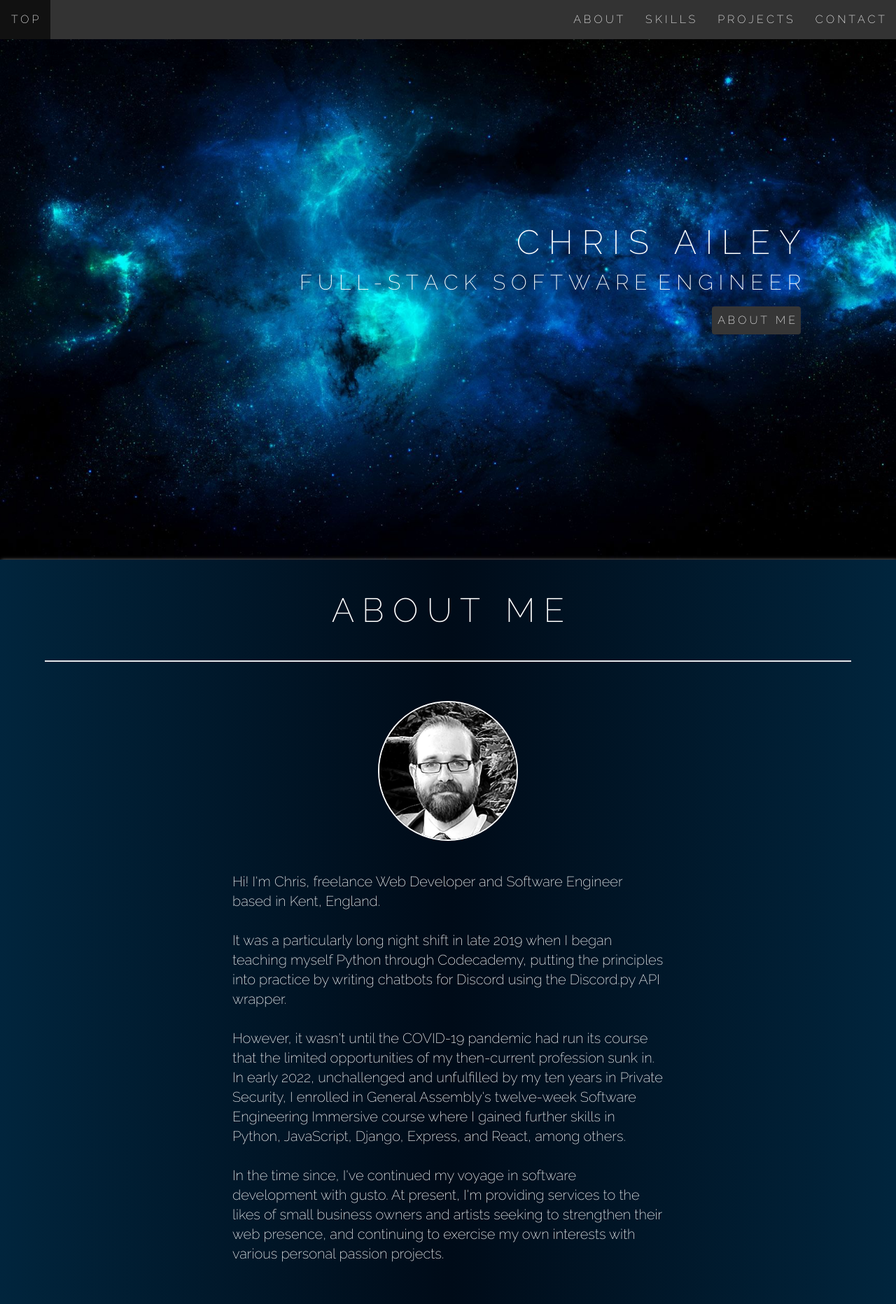
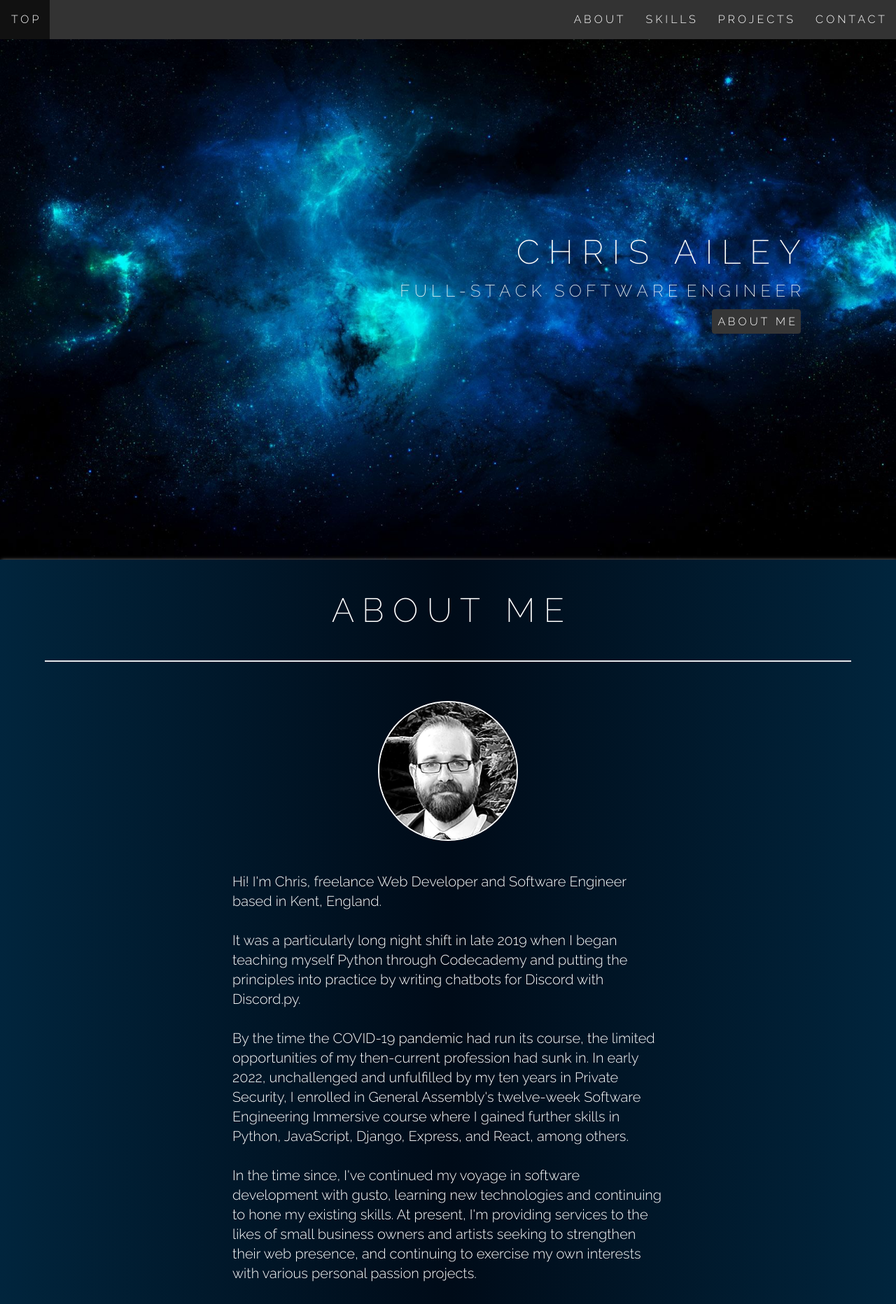
Before and after one commit to C-T-Ailey/c-t-ailey.github.io, a Next.js app: page / in a window 1280 px wide. Shown: the top 1864 px of the page at 70% size. Built offline with nearby package versions, Linux system fonts and the light colour scheme.

Commit message:
completed layout, styling and animations for desktop view; most recent projects to be added

```diff
--- a/app/globals.css
+++ b/app/globals.css
@@ -1,27 +1,3 @@
 @tailwind base;
 @tailwind components;
 @tailwind utilities;
-
-@keyframes title-animation {
-  from {
-    left: 12.5rem;
-    color: rgba(0, 0, 0, 0); }
-  to {
-    left: 0;
-    color: #fbfaf9; } }
-
-@keyframes job-animation {
-  from {
-    left: -12.5rem;
-    color: rgba(0, 0, 0, 0); }
-  to {
-    left: 0;
-    color: #fbfaf9; } }
-
-@keyframes learn-more-animation {
-  from {
-    top: 12.5rem;
-    opacity: 0; }
-  to {
-    top: 0;
-    opacity: 1; } }
--- a/app/home.css
+++ b/app/home.css
@@ -15,5 +15,57 @@
 }
 
 .icon {
-  margin: 0 1rem 0 1rem
+  margin-left: 1rem;
+  margin-right: 1rem;
 }
+
+.title {
+  -webkit-animation-name: title-animation;
+  -webkit-animation-duration: 2s;
+  -webkit-animation-fill-mode: forwards;
+  animation-name: title-animation;
+  animation-duration: 2s;
+  animation-fill-mode: forwards;
+}
+
+.job {
+  -webkit-animation-name: job-animation;
+  -webkit-animation-duration: 2s;
+  -webkit-animation-fill-mode: forwards;
+  animation-name: job-animation;
+  animation-duration: 2s;
+  animation-fill-mode: forwards;
+}
+
+.learnmore {
+  -webkit-animation-name: learn-more-animation;
+  -webkit-animation-duration: 2s;
+  -webkit-animation-fill-mode: forwards;
+  animation-name: learn-more-animation;
+  animation-duration: 2s;
+  animation-fill-mode: forwards;
+}
+
+@keyframes title-animation {
+  from {
+    left: 12.5rem;
+    color: rgba(0, 0, 0, 0); }
+  to {
+    left: 0;
+    color: #fbfaf9; } }
+
+@keyframes job-animation {
+  from {
+    left: -12.5rem;
+    color: rgba(0, 0, 0, 0); }
+  to {
+    left: 0;
+    color: #fbfaf9; } }
+
+@keyframes learn-more-animation {
+  from {
+    top: 12.5rem;
+    opacity: 0; }
+  to {
+    top: 0;
+    opacity: 1; } }
--- a/app/layout.js
+++ b/app/layout.js
@@ -19,10 +19,10 @@ export default function RootLayout({ children }) {
   return (
     <html lang="en">
       <head>
-        <link rel="stylesheet" href="https://cdn.jsdelivr.net/gh/devicons/devicon@v2.15.1/devicon.min.css"/>
+        <link rel="stylesheet" href="https://cdn.jsdelivr.net/gh/devicons/devicon@latest/devicon.min.css"/>
       </head>
 
-      <body className={`${raleway.className} font-[200] text-white h-screen`}>
+      <body className={`${raleway.className} font-[300] text-white h-screen`}>
 
         <div className="relative min-h-screen">
           <Navbar/>
--- a/app/page.js
+++ b/app/page.js
@@ -1,40 +1,51 @@
+"use client"
+
 import Image from "next/image";
 import './home.css'
+
+import { sectionScroll } from "@/components/Navbar";
 
 const sectionSpace = "section w-full flex flex-col justify-center items-center min-h-screen h-auto bspace"
 
 const sectionGrad = "section w-full flex flex-col justify-center items-center min-h-screen h-auto bgrad"
 
-const sectionTitle = "w-[90%] h-auto py-12 mb-6 border-b-2 text-center text-5xl"
+const sectionTitleContainer = "h-full w-full flex flex-col justify-start items-center pb-12"
 
-const skillContainer = "w-[80%] flex flex-col items-center justify-center mt-8 p-3"
+const sectionTitle = "w-[90%] h-auto py-12 mb-6 border-b-2 text-center font-[200] text-5xl"
+
+const skillContainer = "w-fit flex flex-col items-center justify-center my-10 p-3"
 
 const skillSubHeader = "text-4xl mb-2"
 
-const skillIcons = "text-[5.75rem] flex flex-row justify-center"
+const skillIcons = "text-[5.75rem] flex flex-row flex-wrap justify-center"
+
+const skillGlow = "drop-shadow-[0_35px_35px_rgba(0,0,0,0.25)]"
+
+const projectWindow = "w-full h-[25rem] bg-center bg-cover m-auto border-2 rounded-md shadow-[0_5px_5px_rgba(0,0,0,0.6)]"
 
 export default function Home() {
   return (
     <main className="flex flex-col items-center w-full">
 
-      <div className={sectionSpace} id="home">
-        <div className="h-full w-[80%] flex flex-col justify-center items-end ">
-          <h1 className="text-5xl m-2">C&nbsp;H&nbsp;R&nbsp;I&nbsp;S &nbsp; A&nbsp;I&nbsp;L&nbsp;E&nbsp;Y</h1>
-          <h1 className="text-3xl m-2">F&nbsp;U&nbsp;L&nbsp;L - S&nbsp;T&nbsp;A&nbsp;C&nbsp;K &nbsp; S&nbsp;O&nbsp;F&nbsp;T&nbsp;W&nbsp;A&nbsp;R&nbsp;E &nbsp;E&nbsp;N&nbsp;G&nbsp;I&nbsp;N&nbsp;E&nbsp;E&nbsp;R</h1>
-          <a href="#about" className="bg-[#363636] w-fit p-2 m-2 rounded hover:bg-[#111] duration-300">A B O U T &nbsp; M E</a>
+      <div className={sectionSpace} id="home" onClick={(e) => e.preventDefault()}>
+        {/* <div className="h-full w-[80%] flex flex-col justify-center items-end"> */}
+        <div className="h-fit w-[90%] top-[40vh] pr-14 absolute text-right">
+          <h1 className="text-5xl font-[200] m-4 relative title">C&nbsp;H&nbsp;R&nbsp;I&nbsp;S &nbsp; A&nbsp;I&nbsp;L&nbsp;E&nbsp;Y</h1>
+          <h1 className="text-2xl font-[200] m-4 relative job">F&nbsp;U&nbsp;L&nbsp;L - S&nbsp;T&nbsp;A&nbsp;C&nbsp;K &nbsp; S&nbsp;O&nbsp;F&nbsp;T&nbsp;W&nbsp;A&nbsp;R&nbsp;E &nbsp;E&nbsp;N&nbsp;G&nbsp;I&nbsp;N&nbsp;E&nbsp;E&nbsp;R</h1>
+          <a href="#about" className="bg-[#363636] w-fit p-2 m-4 rounded hover:bg-[#111] duration-300 relative learnmore" onClick={(e) => sectionScroll(e)}>A B O U T &nbsp; M E</a>
         </div>
       </div>
 
       <div className={sectionGrad} id="about">
-        <div className="h-full w-full flex flex-col justify-start items-center pb-12">
+        <div className={sectionTitleContainer}>
           <div className={sectionTitle}>
-            <h1 className="">
+            <h1>
               A B O U T &nbsp; M E
             </h1>
           </div>
 
-          <div className="w-[12.5rem] h-[12.5rem] border-2 border-white rounded-full my-8">
-            <img src="/images/chrisbw.png" alt="A circular-bordered photo of me." className="rounded-full"/>
+          <div className="w-[12.5rem] h-[12.5rem] border-2 border-white rounded-full my-8 overflow-hidden">
+            <img src="/images/chrisbw.png" alt="A circular-bordered photo of me."/>
           </div>
 
           <div className="w-[50%] h-full flex flex-col m-auto p-3 text-xl">
@@ -43,30 +54,37 @@ export default function Home() {
             </p>
             <br/>
             <p>
-              {"It was a particularly long night shift in late 2019 when I began teaching myself Python through Codecademy, putting the principles into practice by writing chatbots for Discord using the Discord.py API wrapper."}
+              {"It was a particularly long night shift in late 2019 when I began teaching myself Python through Codecademy and putting the principles into practice by writing chatbots for Discord with Discord.py."}
             </p>
             <br/>
             <p>
-              {"However, it wasn't until the COVID-19 pandemic had run its course that the limited opportunities of my then-current profession sunk in. In early 2022, unchallenged and unfulfilled by my ten years in Private Security, I enrolled in General Assembly's twelve-week Software Engineering Immersive course where I gained further skills in Python, JavaScript, Django, Express, and React, among others."}
+              {"By the time the COVID-19 pandemic had run its course, the limited opportunities of my then-current profession had sunk in. In early 2022, unchallenged and unfulfilled by my ten years in Private Security, I enrolled in General Assembly's twelve-week Software Engineering Immersive course where I gained further skills in Python, JavaScript, Django, Express, and React, among others."}
             </p>
             <br/>
             <p>
-              {"In the time since, I've continued my voyage in software development with gusto. At present, I'm providing services to the likes of small business owners and artists seeking to strengthen their web presence, and continuing to exercise my own interests with various personal passion projects."}
+              {"In the time since, I've continued my voyage in software development with gusto, learning new technologies and continuing to hone my existing skills. At present, I'm providing services to the likes of small business owners and artists seeking to strengthen their web presence, and continuing to exercise my own interests with various personal passion projects."}
             </p>
           </div>
         </div>
       </div>
 
       <div className={sectionSpace} id="skills">
+        <div className={`${sectionTitleContainer} pb-0`}>
           <div className={sectionTitle}>
             <h1>S K I L L S</h1>
           </div>
+        </div>
 
+        <div className=" w-fit h-fit m-auto flex flex-col items-center">
           <div className={skillContainer}>
             <h1 className={skillSubHeader}>F R O N T E N D</h1>
             <div className={skillIcons}>
               <i className="devicon-html5-plain-wordmark icon"></i>
               <i className="devicon-css3-plain-wordmark icon"></i>
+              <div className="w-fit h-auto flex flex-col items-center mt-[-15px] icon">
+                <i className="devicon-tailwindcss-original"></i>
+                <i className="devicon-tailwindcss-plain-wordmark my-[-35px]"></i>
+              </div>
               <i className="devicon-javascript-plain icon"></i>
               <i className="devicon-typescript-plain icon"></i>
               <i className="devicon-jquery-plain-wordmark icon"></i>
@@ -91,25 +109,77 @@ export default function Home() {
             <h1 className={skillSubHeader}>T O O L S</h1>
               <div className={skillIcons}>
                 <i className="devicon-git-plain-wordmark icon"></i>
-              <div className="flex flex-col items-center icon" id="github-wordmark">
-                <i id="github-icon" className="devicon-github-plain text-7xl"></i>
-                <span className="text-base select-none">GitHub</span>
-              </div>
+                <i className="devicon-github-original-wordmark icon"></i>
                 <i className="devicon-heroku-original-wordmark icon"></i>
+                <i className="devicon-vercel-original-wordmark icon"></i>
                 <i className="devicon-npm-original-wordmark icon"></i>
                 <i className="devicon-vscode-plain-wordmark icon"></i>
-              <i className="devicon-pycharm-plain-wordmark icon"></i>
+                <div className="w-fit h-auto flex flex-col items-center mt-[-15px] icon">
+                  <i className="devicon-pycharm-plain"></i>
+                  <i className="devicon-pycharm-plain-wordmark my-[-35px]"></i>
+                </div>
                 <i className="devicon-trello-plain-wordmark icon"></i>
+              </div>
         </div>
         </div>
       </div>
 
       <div className={sectionGrad} id="projects">
+        <div className={sectionTitleContainer}>
           <div className={sectionTitle}>
             <h1>P R O J E C T S</h1>
           </div>
         </div>
 
+        <div className="w-full h-full grid gap-x-10 gap-y-5 grid-cols-2 grid-rows-3 p-10">
+          <div className={`${projectWindow} col-start-1 row-start-1`}>
+            <div className="description"></div>
+          </div>
+
+          <div className={`${projectWindow} col-start-2 row-start-1`}>
+            <div className="description"></div>
+          </div>
+
+          <div className={`${projectWindow} bg-[url('/images/bills_current.gif')] col-start-1 row-start-2`}>
+            <div className="description"></div>
+          </div>
+
+          <div className={`${projectWindow} bg-[url('/images/cake.gif')] col-start-2 row-start-2`}>
+            <div className="description"></div>
+          </div>
+
+          <div className={`${projectWindow} bg-[url('/images/nomad.gif')] col-start-1 row-start-3`}>
+            <div className="description"></div>
+          </div>
+
+          <div className={`${projectWindow} bg-[url('/images/burger.gif')] col-start-2 row-start-3`}>
+            <div className="description"></div>
+          </div>
+        </div>
+      </div>
+
+      <div className={`${sectionSpace} mb-16`} id="contact">
+        <div className={sectionTitleContainer}>
+          <div className={sectionTitle}>
+            <h1>C O N T A C T</h1>
+          </div>
+        </div>
+
+        <div className="flex flex-col h-52 items-center justify-around text-xl font-normal whitespace-pre text-center m-auto">
+
+          <p>
+            Thank you for stopping by!
+          </p>
+
+          <p>
+            If you'd like to discuss my previous work, upcoming opportunities, or just wanted to drop in and say hi, please feel free to email me at:
+          </p>
+
+          <a href="mailto:chris.ailey90@gmail.com" className="bg-[#363636] w-fit p-2 m-2 rounded hover:bg-[#111] duration-300">C H R I S . A I L E Y 9 0 @ G M A I L . C O M</a>
+        </div>
+
+      </div>
+
     </main>
   );
 }
--- a/components/Navbar.js
+++ b/components/Navbar.js
@@ -1,24 +1,43 @@
+"use client"
+
 import React from 'react'
 
-const navLinkDiv = "w-fit h-full flex items-center transition ease hover:bg-[#111] duration-300"
+const navLinkDiv = "w-fit h-full flex items-center px-4 transition ease hover:bg-[#111] duration-300"
 
-const navLinkAnchor = "h-full w-full flex items-center px-4"
+const navLinkAnchor = "h-full w-full flex items-center "
 
 const navButtonContainer = "flex w-fit flex-row items-center"
 
+export const sectionScroll = (e) => {
+  const targetHash = e.target.hash;
+  console.log(targetHash)
+  const navBar = document.getElementById('nav')
+  const navHeight = parseInt(navBar.offsetHeight)
+  console.log(navHeight)
+  let target = document.getElementById(targetHash.slice(1, targetHash.length))
+  const targetTop = target.getBoundingClientRect().top
+  console.log(targetTop)
+
+  let viewPortOffset = document.body.getBoundingClientRect();
+  let viewTop = viewPortOffset.top;
+  console.log(viewTop)
+
+  window.scrollTo({left: 0, top: (targetTop - navHeight)-viewTop, behavior: "smooth"})
+}
+
 export default function Navbar() {
   return (
-    <div className="nav fixed w-full h-14 flex flex-row justify-between bg-[#333]">
+    <div className="nav fixed w-full h-14 flex flex-row justify-between bg-[#333] z-40" id='nav' onClick={(e)=>e.preventDefault()}>
 
             <div className={navButtonContainer}>
-              <div className={navLinkDiv}><a className={navLinkAnchor} href="#home">T O P</a></div>
+              <div className={navLinkDiv}><a className={navLinkAnchor} href="#home" onClick={(e) => sectionScroll(e)}>T O P</a></div>
             </div>
 
             <div className={navButtonContainer}>
-              <div className={navLinkDiv}><a className={navLinkAnchor} href="#about">A B O U T</a></div>
-              <div className={navLinkDiv}><a className={navLinkAnchor} href="#skills">S K I L L S</a></div>
-              <div className={navLinkDiv}><a className={navLinkAnchor} href="#projects">P R O J E C T S</a></div>
-              <div className={navLinkDiv}><a className={navLinkAnchor} href="#contact">C O N T A C T</a></div>
+              <div className={navLinkDiv}><a className={navLinkAnchor} href="#about" onClick={(e) => sectionScroll(e)}>A B O U T</a></div>
+              <div className={navLinkDiv}><a className={navLinkAnchor} href="#skills" onClick={(e) => sectionScroll(e)}>S K I L L S</a></div>
+              <div className={navLinkDiv}><a className={navLinkAnchor} href="#projects" onClick={(e) => sectionScroll(e)}>P R O J E C T S</a></div>
+              <div className={navLinkDiv}><a className={navLinkAnchor} href="#contact" onClick={(e) => sectionScroll(e)}>C O N T A C T</a></div>
             </div>
     </div>
   )
```
Also changed, not shown: components/Footer.js (+6 -6 lines). Lines whose indentation alone changed are shown as unchanged.
